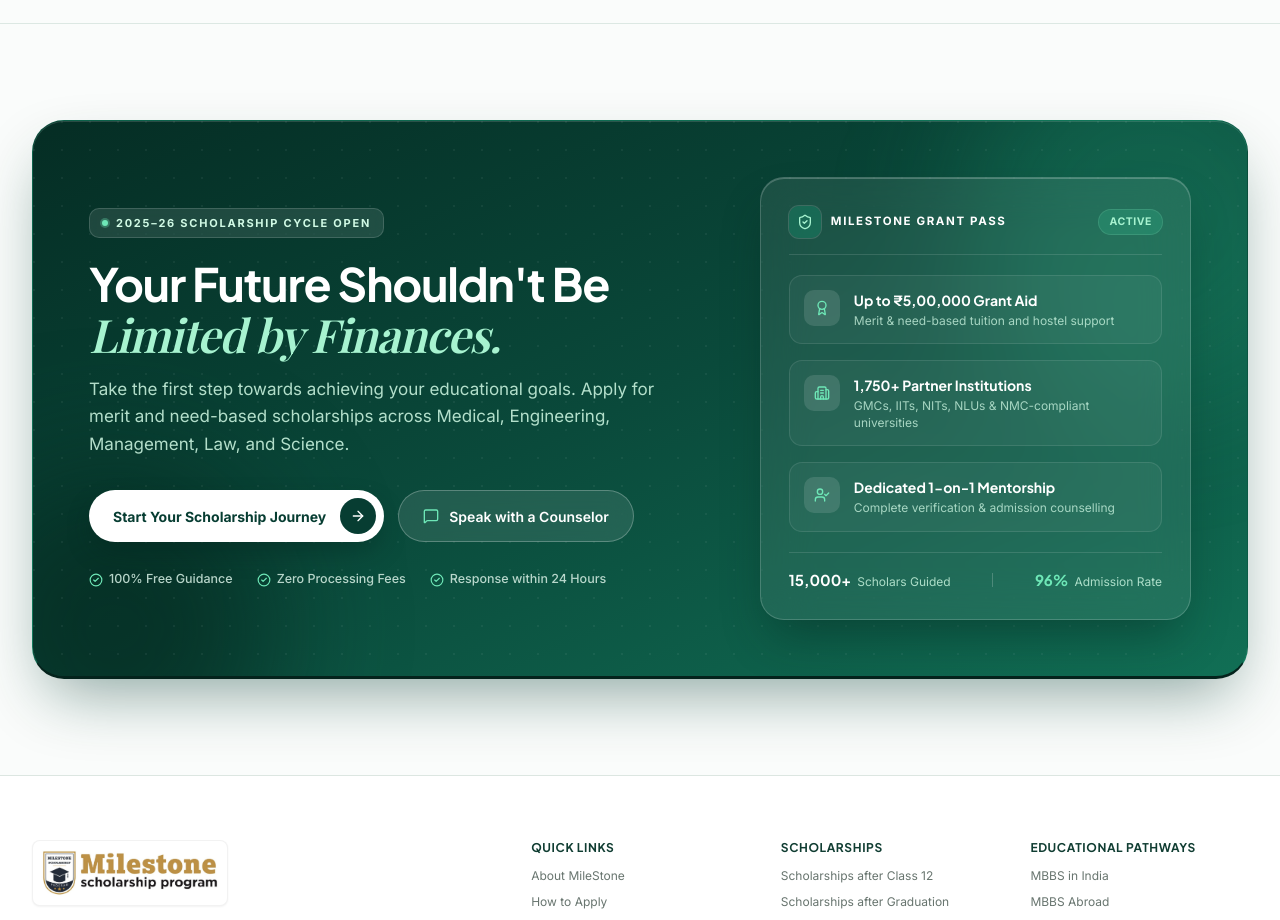
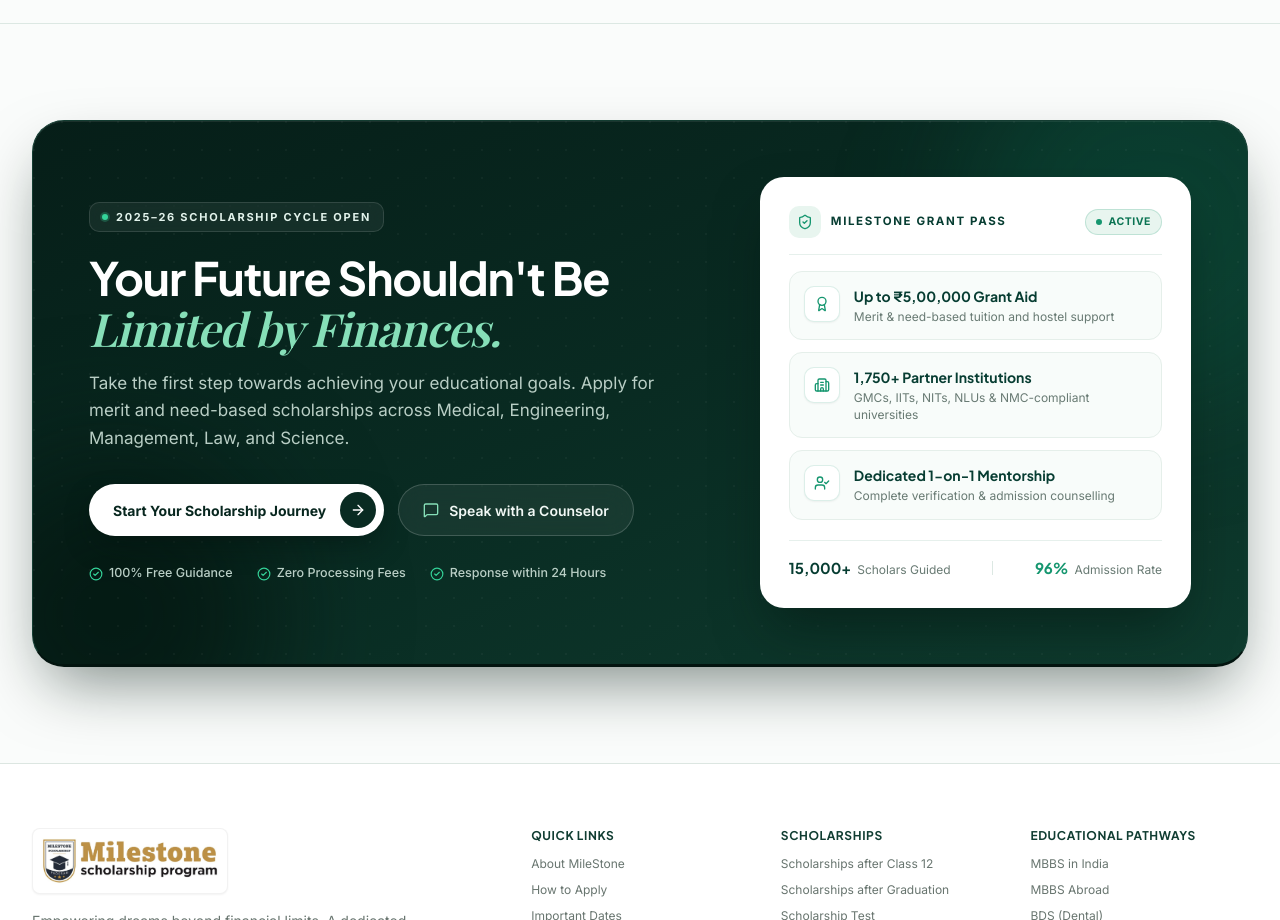
Before and after one commit to mannbond007/milestone, a Next.js app: page / in a window 1280 px wide. Shown: the part 6660-7580 px from the top of the page. Built offline with nearby package versions, Linux system fonts and the light colour scheme; no server answers.

Commit message:
Refine CTASection color palette with deep midnight forest canvas and elevated white Grant Pass card

```diff
--- a/src/components/home/cta-section.tsx
+++ b/src/components/home/cta-section.tsx
@@ -41,19 +41,19 @@ export function CTASection() {
     >
       <div className="mx-auto max-w-7xl px-4 sm:px-6 lg:px-8">
         <ScrollReveal>
-          <div className="relative overflow-hidden rounded-[32px] border border-[#15966F]/30 border-b-[3px] border-b-[#04231C] bg-gradient-to-br from-[#052D24] via-[#0A4A3B] to-[#116F55] p-8 text-white shadow-[0_28px_64px_-16px_rgba(7,61,50,0.46),inset_0_1px_0_rgba(255,255,255,0.14)] sm:p-12 lg:p-14">
-            {/* Ambient emerald glow & subtle architectural grid */}
+          <div className="relative overflow-hidden rounded-[32px] border border-[#143D32] border-b-[3px] border-b-[#03140F] bg-gradient-to-br from-[#061E18] via-[#092B22] to-[#0E3B2E] p-8 text-white shadow-[0_28px_64px_-16px_rgba(4,24,18,0.52),inset_0_1px_0_rgba(255,255,255,0.08)] sm:p-12 lg:p-14">
+            {/* Subtle ambient glow & refined dot matrix */}
             <div
               aria-hidden="true"
-              className="pointer-events-none absolute -right-24 -top-24 h-96 w-96 rounded-full bg-[#34D399]/18 blur-3xl"
+              className="pointer-events-none absolute -right-24 -top-24 h-96 w-96 rounded-full bg-[#15966F]/18 blur-3xl"
             />
             <div
               aria-hidden="true"
-              className="pointer-events-none absolute -bottom-28 -left-20 h-80 w-80 rounded-full bg-[#04231C]/60 blur-3xl"
+              className="pointer-events-none absolute -bottom-28 -left-20 h-80 w-80 rounded-full bg-[#03140F]/70 blur-3xl"
             />
             <div
               aria-hidden="true"
-              className="pointer-events-none absolute inset-0 opacity-[0.06]"
+              className="pointer-events-none absolute inset-0 opacity-[0.04]"
               style={{
                 backgroundImage:
                   "radial-gradient(circle at 1px 1px, rgba(255,255,255,0.9) 1px, transparent 0)",
@@ -64,21 +64,21 @@ export function CTASection() {
             <div className="relative z-10 grid grid-cols-1 items-center gap-10 lg:grid-cols-12 lg:gap-12">
               {/* Left Column: Editorial Headline + CTAs + Trust Row */}
               <div className="lg:col-span-7">
-                <div className="inline-flex items-center gap-2 rounded-lg border border-white/15 bg-white/10 px-3 py-1.5 backdrop-blur-md">
-                  <span className="h-1.5 w-1.5 rounded-full bg-[#6EE7B7] ring-2 ring-[#6EE7B7]/30" />
-                  <span className="text-[11px] font-bold uppercase tracking-[0.16em] text-[#D1FAE5]">
+                <div className="inline-flex items-center gap-2 rounded-lg border border-white/12 bg-white/[0.06] px-3 py-1.5 backdrop-blur-md">
+                  <span className="h-1.5 w-1.5 rounded-full bg-[#34D399] ring-2 ring-[#34D399]/25" />
+                  <span className="text-[11px] font-bold uppercase tracking-[0.16em] text-[#E2F3EC]">
                     2025–26 Scholarship Cycle Open
                   </span>
                 </div>
 
                 <h2 className="mt-5 font-heading text-3xl font-bold leading-[1.1] tracking-[-0.025em] text-white sm:text-4xl lg:text-[46px]">
                   Your Future Shouldn&apos;t Be{" "}
-                  <span className="font-editorial italic font-normal text-[#A7F3D0]">
+                  <span className="font-editorial italic font-normal text-[#86DFB8]">
                     Limited by Finances.
                   </span>
                 </h2>
 
-                <p className="mt-4 max-w-xl text-[15.5px] leading-relaxed text-[#D1FAE5]/85 sm:text-[17px]">
+                <p className="mt-4 max-w-xl text-[15.5px] leading-relaxed text-[#B9CEC5] sm:text-[17px]">
                   {t(
                     "homeCta.subtitle",
                     "Take the first step towards achieving your educational goals. Apply for merit and need-based scholarships across Medical, Engineering, Management, Law, and Science."
@@ -89,12 +89,12 @@ export function CTASection() {
                   <Link
                     href="/sign-up"
                     id="cta-apply-btn"
-                    className="group inline-flex h-13 items-center justify-between gap-3.5 rounded-full bg-white pl-6 pr-2 text-[14px] font-bold text-[#073D32] shadow-[0_12px_28px_-6px_rgba(4,35,28,0.45)] transition-all duration-300 hover:-translate-y-0.5 hover:bg-[#E8F5EF] sm:justify-center"
+                    className="group inline-flex h-13 items-center justify-between gap-3.5 rounded-full bg-white pl-6 pr-2 text-[14px] font-bold text-[#07261E] shadow-[0_12px_28px_-6px_rgba(3,20,15,0.55)] transition-all duration-300 hover:-translate-y-0.5 hover:bg-[#EDF7F2] sm:justify-center"
                   >
                     <span>
                       {t("homeCta.applyNow", "Start Your Scholarship Journey")}
                     </span>
-                    <span className="flex h-9 w-9 items-center justify-center rounded-full bg-[#073D32] text-white transition-transform duration-300 group-hover:translate-x-0.5">
+                    <span className="flex h-9 w-9 items-center justify-center rounded-full bg-[#092B22] text-white transition-transform duration-300 group-hover:translate-x-0.5">
                       <ArrowRight className="h-4 w-4" />
                     </span>
                   </Link>
@@ -102,63 +102,64 @@ export function CTASection() {
                   <Link
                     href="/contact"
                     id="cta-contact-btn"
-                    className="inline-flex h-13 items-center justify-center gap-2.5 rounded-full border border-white/25 bg-white/10 px-6 text-[14px] font-semibold text-white backdrop-blur-md transition-all duration-300 hover:-translate-y-0.5 hover:border-white/40 hover:bg-white/18"
+                    className="inline-flex h-13 items-center justify-center gap-2.5 rounded-full border border-white/18 bg-white/[0.06] px-6 text-[14px] font-semibold text-[#F1F8F5] backdrop-blur-md transition-all duration-300 hover:-translate-y-0.5 hover:border-white/35 hover:bg-white/[0.12]"
                   >
-                    <MessageSquare className="h-4 w-4 text-[#6EE7B7]" />
+                    <MessageSquare className="h-4 w-4 text-[#86DFB8]" />
                     <span>{t("homeCta.contactUs", "Speak with a Counselor")}</span>
                   </Link>
                 </div>
 
                 {/* Clean Micro-Trust Strip */}
-                <div className="mt-7 flex flex-wrap items-center gap-x-6 gap-y-2 text-[12.5px] font-medium text-[#CBE6DA]/90">
+                <div className="mt-7 flex flex-wrap items-center gap-x-6 gap-y-2 text-[12.5px] font-medium text-[#B9CEC5]">
                   <span className="inline-flex items-center gap-1.5">
-                    <CheckCircle2 className="h-3.5 w-3.5 text-[#6EE7B7]" />
+                    <CheckCircle2 className="h-3.5 w-3.5 text-[#34D399]" />
                     100% Free Guidance
                   </span>
                   <span className="inline-flex items-center gap-1.5">
-                    <CheckCircle2 className="h-3.5 w-3.5 text-[#6EE7B7]" />
+                    <CheckCircle2 className="h-3.5 w-3.5 text-[#34D399]" />
                     Zero Processing Fees
                   </span>
                   <span className="inline-flex items-center gap-1.5">
-                    <CheckCircle2 className="h-3.5 w-3.5 text-[#6EE7B7]" />
+                    <CheckCircle2 className="h-3.5 w-3.5 text-[#34D399]" />
                     Response within 24 Hours
                   </span>
                 </div>
               </div>
 
-              {/* Right Column: Frosted Glass Milestone Grant Pass */}
+              {/* Right Column: Crisp Pure-White Elevated Milestone Grant Pass */}
               <div className="lg:col-span-5">
-                <div className="rounded-[24px] border border-white/18 bg-white/[0.08] p-6 shadow-[0_24px_48px_-12px_rgba(4,35,28,0.45),inset_0_1px_0_rgba(255,255,255,0.22)] backdrop-blur-xl sm:p-7">
-                  <div className="flex items-center justify-between gap-3 border-b border-white/12 pb-4">
+                <div className="rounded-[24px] border border-white/90 bg-white p-6 text-[#142C25] shadow-[0_26px_54px_-12px_rgba(3,20,15,0.55),inset_0_1px_0_rgba(255,255,255,1)] sm:p-7 dark:border-[#1E3B32] dark:bg-[#0D1E19] dark:text-white">
+                  <div className="flex items-center justify-between gap-3 border-b border-[#E6F0EC] pb-4 dark:border-[#18332B]">
                     <div className="flex items-center gap-2.5">
-                      <span className="flex h-8 w-8 items-center justify-center rounded-lg bg-[#15966F]/35 text-[#A7F3D0] ring-1 ring-white/15">
+                      <span className="flex h-8 w-8 items-center justify-center rounded-lg bg-[#E8F5EF] text-[#15966F] dark:bg-[#132E26] dark:text-[#34D399]">
                         <ShieldCheck className="h-4 w-4" />
                       </span>
-                      <span className="text-[11.5px] font-bold uppercase tracking-[0.14em] text-white">
+                      <span className="text-[11.5px] font-bold uppercase tracking-[0.14em] text-[#073D32] dark:text-white">
                         Milestone Grant Pass
                       </span>
                     </div>
-                    <span className="rounded-full bg-[#34D399]/20 px-2.5 py-1 text-[10.5px] font-bold uppercase tracking-wider text-[#A7F3D0] ring-1 ring-[#6EE7B7]/30">
+                    <span className="inline-flex items-center gap-1.5 rounded-full border border-[#15966F]/20 bg-[#E8F5EF] px-2.5 py-1 text-[10.5px] font-bold uppercase tracking-wider text-[#0B7453] dark:border-[#34D399]/25 dark:bg-[#132E26] dark:text-[#6EE7B7]">
+                      <span className="h-1.5 w-1.5 rounded-full bg-[#15966F] dark:bg-[#34D399]" />
                       Active
                     </span>
                   </div>
 
-                  <div className="mt-5 space-y-4">
+                  <div className="mt-4 space-y-3">
                     {passHighlights.map((item) => {
                       const Icon = item.icon;
                       return (
                         <div
                           key={item.title}
-                          className="flex items-start gap-3.5 rounded-xl border border-white/10 bg-white/[0.04] p-3.5 transition-colors hover:bg-white/[0.08]"
+                          className="flex items-start gap-3.5 rounded-xl border border-[#E5EFEA] bg-[#F8FCFA] p-3.5 transition-colors hover:border-[#15966F]/30 hover:bg-[#F1F9F5] dark:border-[#18332B] dark:bg-[#11261F] dark:hover:border-[#34D399]/30"
                         >
-                          <span className="flex h-9 w-9 shrink-0 items-center justify-center rounded-lg bg-white/12 text-[#6EE7B7]">
+                          <span className="flex h-9 w-9 shrink-0 items-center justify-center rounded-lg border border-[#15966F]/15 bg-white text-[#15966F] shadow-xs dark:border-[#34D399]/20 dark:bg-[#16352B] dark:text-[#34D399]">
                             <Icon className="h-4 w-4" />
                           </span>
                           <div>
-                            <div className="font-heading text-[14px] font-bold text-white">
+                            <div className="font-heading text-[14px] font-bold text-[#073D32] dark:text-white">
                               {item.title}
                             </div>
-                            <div className="mt-0.5 text-[12px] leading-snug text-[#D1FAE5]/75">
+                            <div className="mt-0.5 text-[12px] leading-snug text-[#687A73] dark:text-[#A0B3AC]">
                               {item.detail}
                             </div>
                           </div>
@@ -167,21 +168,21 @@ export function CTASection() {
                     })}
                   </div>
 
-                  <div className="mt-5 flex items-center justify-between border-t border-white/12 pt-4 text-[12px]">
+                  <div className="mt-5 flex items-center justify-between border-t border-[#E6F0EC] pt-4 text-[12px] dark:border-[#18332B]">
                     <div>
-                      <span className="font-heading text-[15px] font-bold text-white">
+                      <span className="font-heading text-[15px] font-bold text-[#073D32] dark:text-white">
                         15,000+
                       </span>
-                      <span className="ml-1.5 text-[#D1FAE5]/80">
+                      <span className="ml-1.5 text-[#687A73] dark:text-[#A0B3AC]">
                         Scholars Guided
                       </span>
                     </div>
-                    <span className="h-3.5 w-[1px] bg-white/20" />
+                    <span className="h-3.5 w-[1px] bg-[#DCE8E3] dark:bg-[#1E3B32]" />
                     <div>
-                      <span className="font-heading text-[15px] font-bold text-[#6EE7B7]">
+                      <span className="font-heading text-[15px] font-bold text-[#15966F] dark:text-[#34D399]">
                         96%
                       </span>
-                      <span className="ml-1.5 text-[#D1FAE5]/80">
+                      <span className="ml-1.5 text-[#687A73] dark:text-[#A0B3AC]">
                         Admission Rate
                       </span>
                     </div>
```
